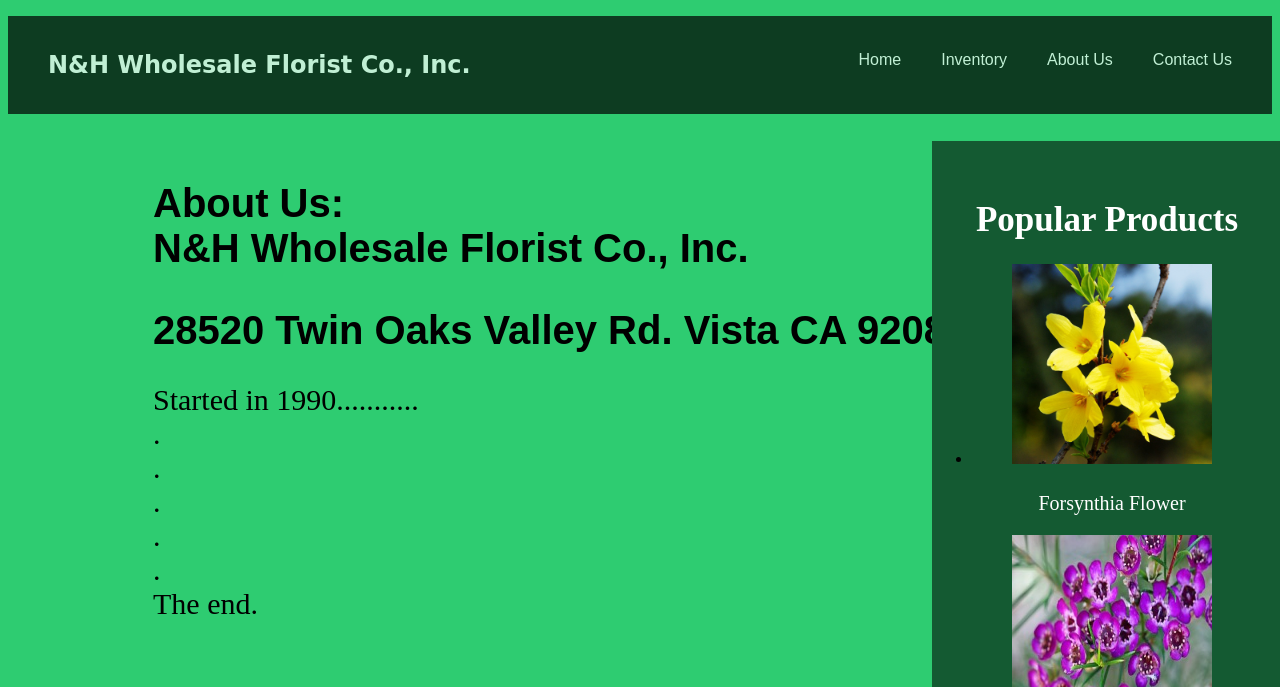
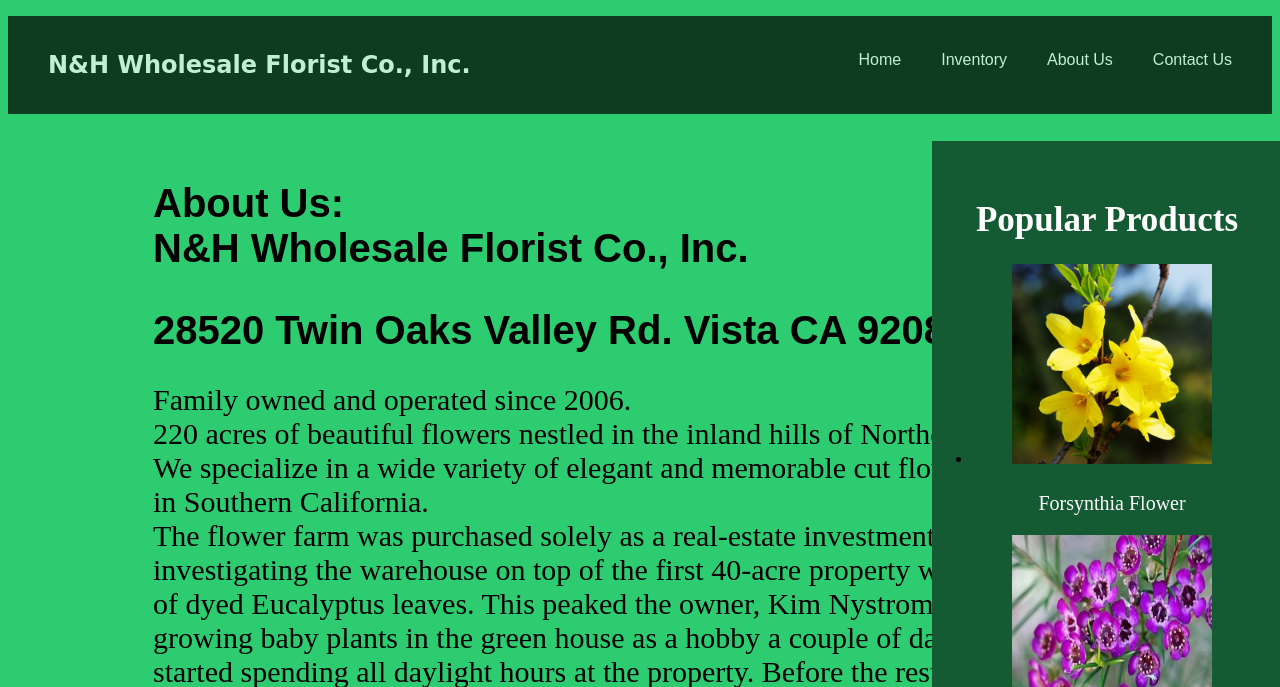
Before and after one commit to mikebobadilla/cis444, a PHP site: page /about.php in a window 1280 px wide. Shown: the top 687 px of the page. Run offline with PHP 8.4, Linux system fonts and the light colour scheme; grey boxes are pictures that could not be loaded.

Commit message:
updated About information, map picture, and added a picture of nieces in field

```diff
--- a/about.php
+++ b/about.php
@@ -1,6 +1,7 @@
 <!DOCTYPE html>
 <!-- Jason Sneddon - snedd001
 	Roger Delgado - delga051
+	Kristina Nystrom - nystr001
      CIS 444 - Term Project
      About_Us.html
 
@@ -58,15 +59,15 @@
 			28520 Twin Oaks Valley Rd. Vista CA 92084<br />
 			</h1>
                     <p id="history">
-
-                         Started in 1990...........<br />
-                         .    <br />
-                         .    <br />
-                         .    <br />
-                         .    <br />
-                         .    <br />
-                         The end.
-			<br/>
+                         Family owned and operated since 2006.<br />
+						 220 acres of beautiful flowers nestled in the inland hills of Northern San Diego County.<br />
+                         We specialize in a wide variety of elegant and memorable cut flowers and greens that thrive in Southern California.<br />
+                         The flower farm was purchased solely as a real-estate investment in 2003. However, upon investigating the warehouse on
+						 top of the first 40-acre property we discovered the remnants of dyed Eucalyptus leaves. This peaked the owner, Kim Nystrom’s,
+						 interest. She started growing baby plants in the green house as a hobby a couple of days a week. Later, she started spending
+						 all daylight hours at the property. Before the rest of the family knew what was going on she created a company, hired workers,
+						 and started planting. She then proceeded to purchase surrounding land thus expanding the business. With the expansion of the
+						 company, Kim recruited her family members to help manage the company. <br />
                     </p>
 <!-- PICTURE OF FLOWER FARM OR OWNERS -->
                     <figure id="farmPic"> <br /> <br/>
```
Also changed, not shown: image_folder/family.jpg (added), 1 other file.
